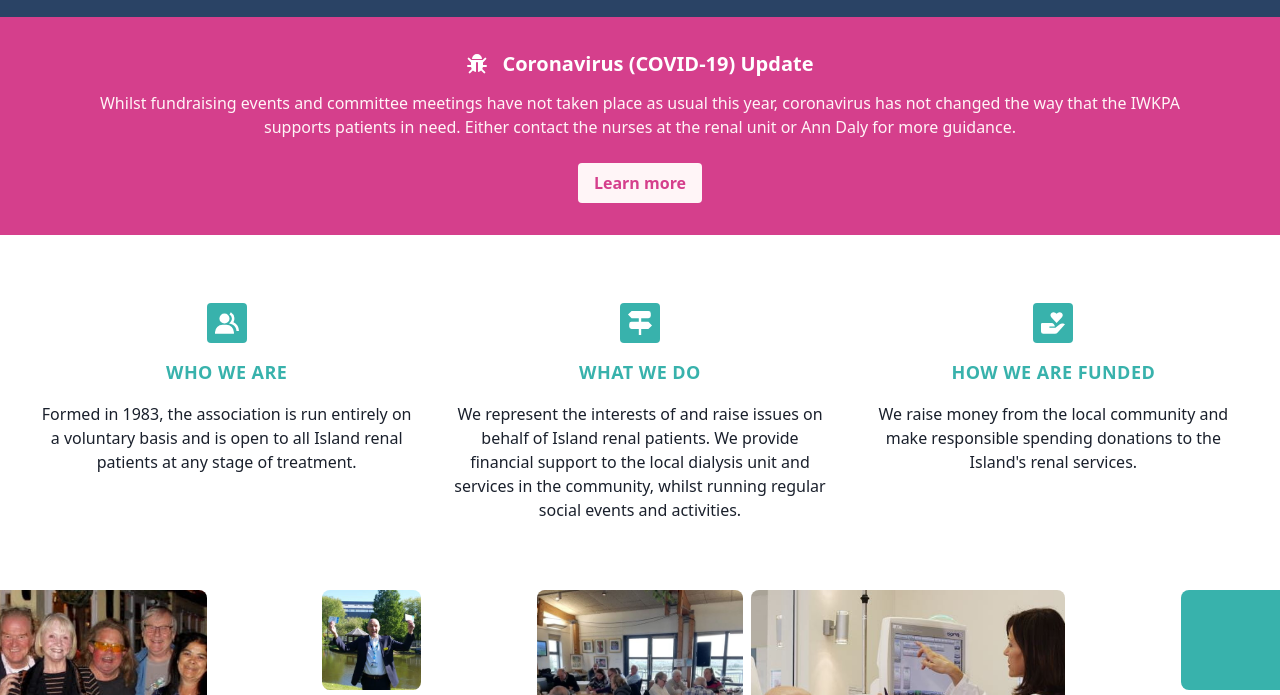
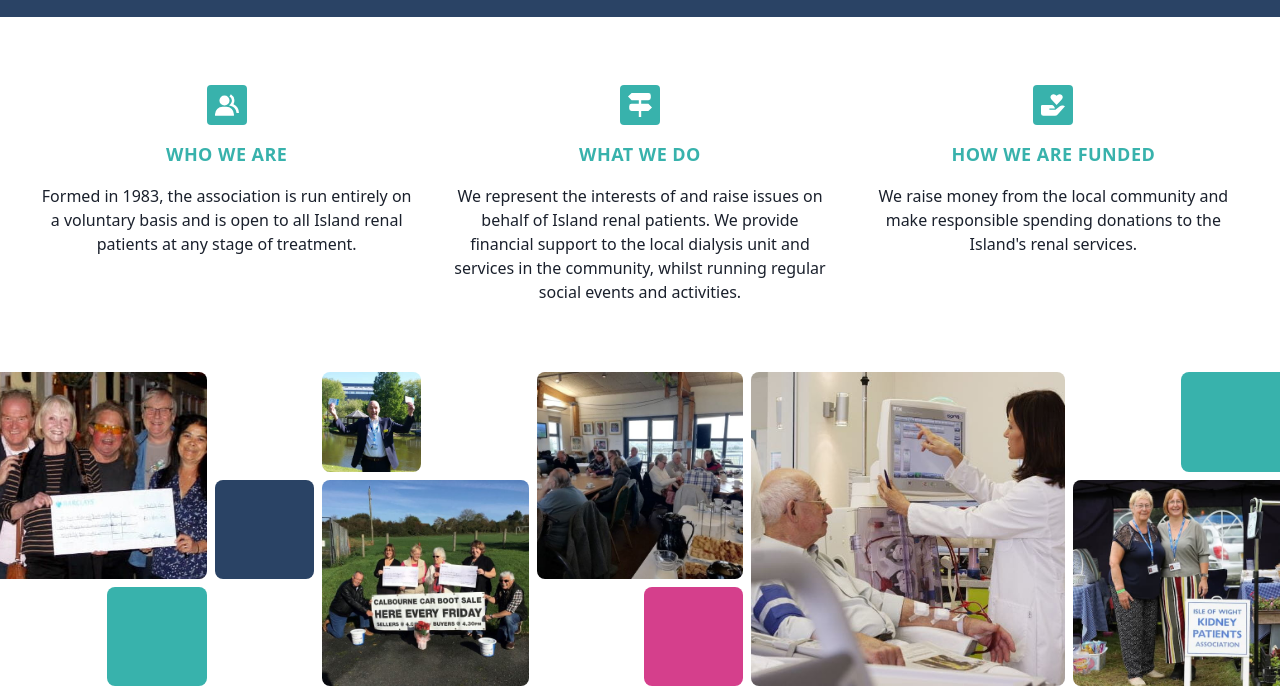
Before and after one commit to mcapewell/iwkpa, a website: page index.html in a window 1280 px wide. Shown: the part 61-756 px from the top of the page. Drawn offline with Linux system fonts and the light colour scheme.

Commit message:
Remove COVID19 header

```diff
--- a/index.html
+++ b/index.html
@@ -55,18 +55,6 @@
             </li>
         </ul>
     </header>
-    <div class="bg-pink-600 py-8 px-5 lg:px-20 text-center fill-current text-white">
-        <div class="flex items-center justify-center">
-            <svg class="h-5" xmlns="http://www.w3.org/2000/svg" viewBox="0 0 20 20">
-                <path d="M15.3 14.89l2.77 2.77a1 1 0 0 1 0 1.41 1 1 0 0 1-1.41 0l-2.59-2.58A5.99 5.99 0 0 1 11 18V9.04a1 1 0 0 0-2 0V18a5.98 5.98 0 0 1-3.07-1.51l-2.59 2.58a1 1 0 0 1-1.41 0 1 1 0 0 1 0-1.41l2.77-2.77A5.95 5.95 0 0 1 4.07 13H1a1 1 0 1 1 0-2h3V8.41L.93 5.34a1 1 0 0 1 0-1.41 1 1 0 0 1 1.41 0l2.1 2.1h11.12l2.1-2.1a1 1 0 0 1 1.41 0 1 1 0 0 1 0 1.41L16 8.41V11h3a1 1 0 1 1 0 2h-3.07c-.1.67-.32 1.31-.63 1.89zM15 5H5a5 5 0 1 1 10 0z"/>
-            </svg>
-            <span class="ml-4 font-bold text-lg lg:text-xl">Coronavirus (COVID-19) Update</span>
-        </div>
-        <p class="mt-3 text-sm lg:text-base text-pink-100">Whilst fundraising events and committee meetings have not taken place as usual this year, coronavirus has not changed the way that the IWKPA supports patients in need. Either contact the nurses at the renal unit or Ann Daly for more guidance. </p>
-        <div class="mt-6 text-sm lg:text-base">
-            <a class="inline-block bg-pink-100 hover:bg-white text-pink-600 py-2 px-4 rounded cursor-pointer font-semibold" href="news.html">Learn more</a>
-        </div>
-    </div>
     <div class="flex justify-center flex-wrap mt-6 lg:mt-12 px-0 lg:px-5">
         <div class="w-full md:w-1/3 p-5 text-center">
             <div class="fill-current text-white bg-teal-500 h-10 w-10 mx-auto rounded flex items-center justify-center">
--- a/package.json
+++ b/package.json
@@ -23,6 +23,7 @@
   "dependencies": {
     "@tailwindcss/typography": "^0.2.0",
     "autoprefixer": "^10.0.1",
+    "clean-css-cli": "^5.6.2",
     "postcss": "^8.3.8",
     "postcss-cli": "^8.2.0",
     "tailwindcss": "^1.9.6"
```
Also changed, not shown: build/styles.css, build/styles.min.css, 1 other file.
